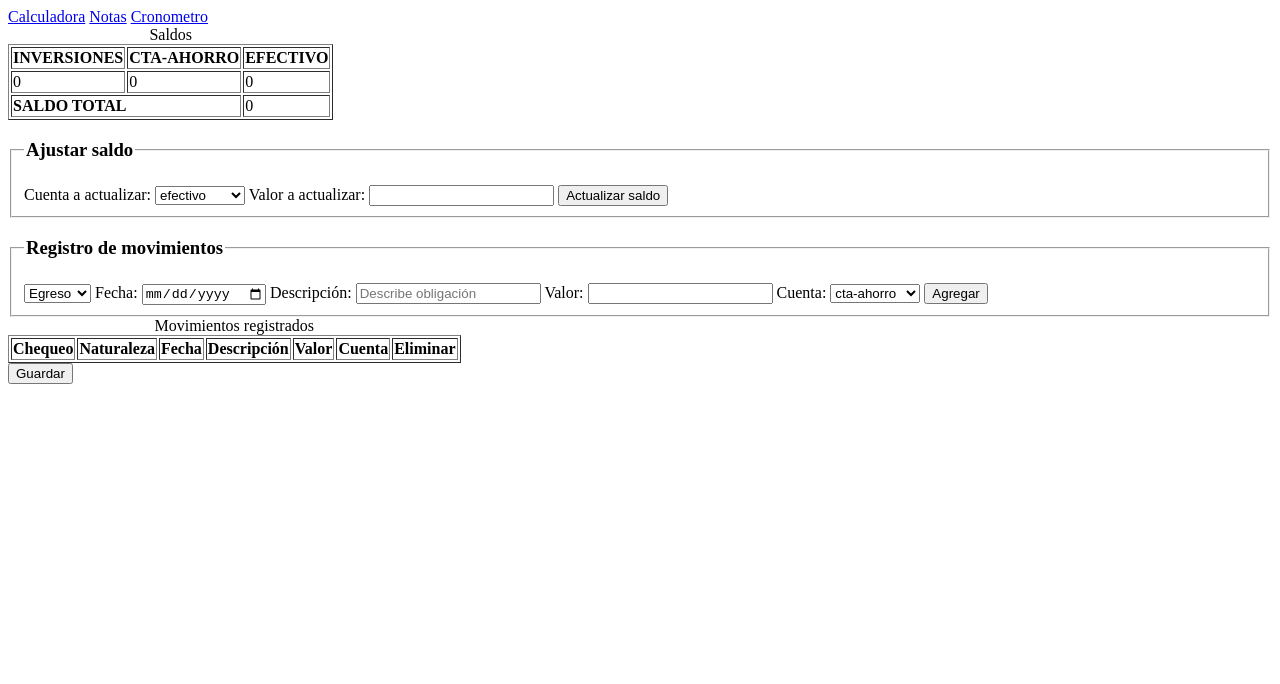
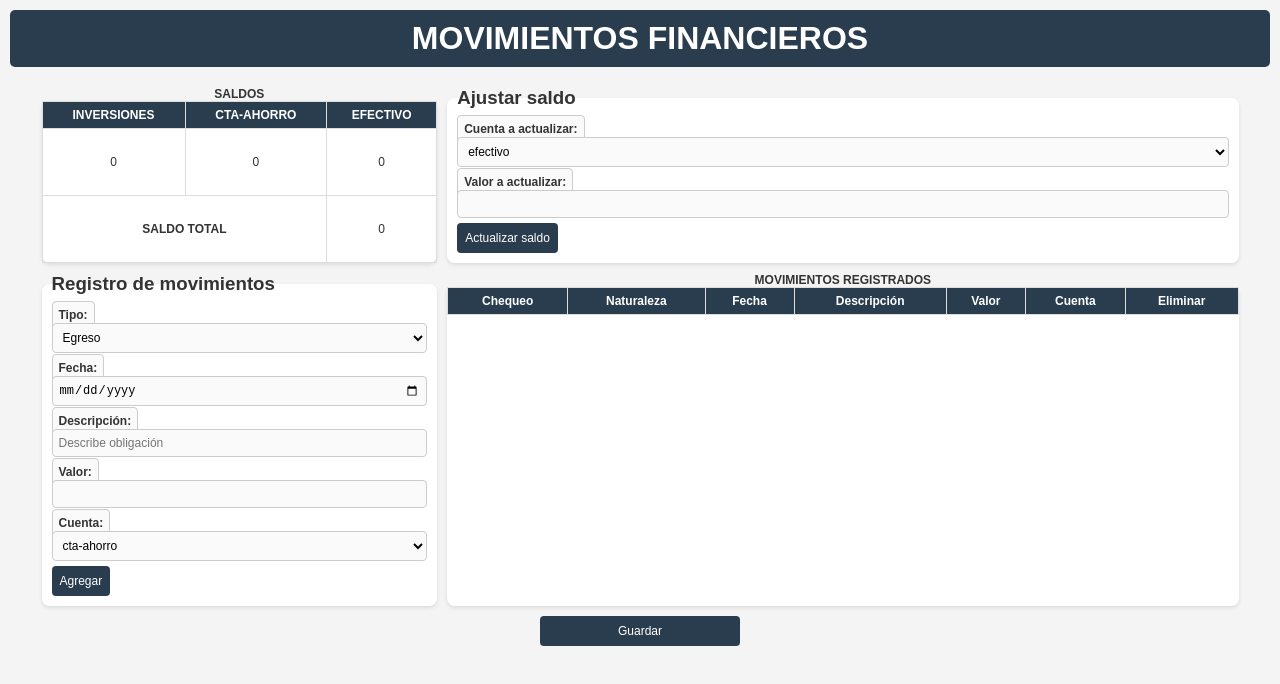
Before and after one commit to Diego17-cell/Movimientos-financieros, a plain HTML site: page movimientos.html in a window 1280 px wide. Drawn offline with Linux system fonts and the light colour scheme.

Commit message:
registro movimientos financieros terminado

```diff
--- a/movimientos.html
+++ b/movimientos.html
@@ -4,19 +4,16 @@
     <meta charset="UTF-8">
     <meta name="viewport" content="width=device-width, initial-scale=1.0">
     <title>Movimientos</title>
+    <link rel="stylesheet" href="style.css">
 </head>
 <body>
     <header>
-        <nav class="paginas">
-            <a href="calculadora.html">Calculadora</a>
-            <a href="notas.html">Notas</a>
-            <a href="cronometro.html">Cronometro</a>
-        </nav>
+        <h1>MOVIMIENTOS FINANCIEROS</h1>
     </header>
     <main>
 
         <table border="1" class="saldos">
-            <caption>Saldos</caption>
+            <caption><strong>SALDOS</strong></caption>
             <thead>
                 <tr>
                     <th>INVERSIONES</th>
@@ -41,14 +38,14 @@
 
             <legend><h3>Ajustar saldo</h3></legend>
 
-            <label for="cuenta-actualizar">Cuenta a actualizar: </label>
+            <label for="cuenta-actualizar"><strong>Cuenta a actualizar:</strong></label>
             <select name="actualizarCuenta" id="cuenta-actualizar">
                 <option value="efectivo">efectivo</option>
                 <option value="cta-ahorro">cta-ahorro</option>
                 <option value="inversiones">inversiones</option>
             </select>
 
-            <label for="valor-actualizar">Valor a actualizar: </label>
+            <label for="valor-actualizar"><strong>Valor a actualizar:</strong></label>
             <input id="valor-actualizar" type="number">
 
             <button id="guardar-saldos">Actualizar saldo</button>
@@ -58,22 +55,22 @@
         <fieldset id = "movimientos">
             <legend><h3>Registro de movimientos</h3></legend>
 
-            <label for="tipo"></label>
+            <label for="tipo"><strong>Tipo:</strong></label>
             <select name="naturaleza" id="tipo">
                 <option value="egreso">Egreso</option>
                 <option value="ingreso">Ingreso</option>
             </select>
 
-            <label for="fecha">Fecha:</label>
+            <label for="fecha"><strong>Fecha:</strong></label>
             <input type="date" id="fecha" name="fecha">
 
-            <label for="descripcion">Descripción:</label>
+            <label for="descripcion"><strong>Descripción:</strong></label>
             <input type="text" id="descripcion" name="descripcion" placeholder="Describe obligación">
 
-            <label for="valor">Valor:</label>
+            <label for="valor"><strong>Valor:</strong></label>
             <input type="number" id="valor" name="valor">
 
-            <label for="cuenta-afectada">Cuenta:</label>
+            <label for="cuenta-afectada"><strong>Cuenta:</strong></label>
             <select name="cuenta" id="cuenta-afectada">
                 <option value="cta-ahorro">cta-ahorro</option>
                 <option value="efectivo">efectivo</option>
@@ -84,7 +81,7 @@
         </fieldset>
 
         <table border="1">
-            <caption>Movimientos registrados</caption>
+            <caption><strong>MOVIMIENTOS REGISTRADOS</strong></caption>
             <thead>
                 <tr>
                     <th>Chequeo</th>
--- /dev/null
+++ b/style.css
@@ -0,0 +1,127 @@
+/* Reset básico */
+* {
+    margin: 0;
+    padding: 0;
+    box-sizing: border-box;
+}
+
+/* Estilos generales */
+body {
+    font-family: Arial, sans-serif;
+    background-color: #f4f4f4;
+    color: #333;
+    display: flex;
+    flex-direction: column;
+    align-items: center;
+    padding: 10px;
+}
+
+/* Header */
+header {
+    text-align: center;
+    padding: 10px;
+    background: #2a3d4f;
+    color: white;
+    width: 100%;
+    border-radius: 5px;
+    margin-bottom: 10px;
+}
+
+/* Contenedor principal */
+main {
+    display: grid;
+    grid-template-columns: 1fr 2fr; /* Dos columnas */
+    gap: 10px;
+    width: 95%;
+    max-width: 1200px;
+    margin-top: 10px;
+}
+
+/* Columna izquierda (Saldos, Ajustar Saldo, Registro Movimientos) */
+.left-column {
+    display: flex;
+    flex-direction: column;
+    gap: 10px;
+    width: 100%;
+}
+
+/* Tabla de saldos */
+.saldos {
+    text-align: center;
+}
+
+/* Formularios */
+fieldset {
+    border: none;
+    background: white;
+    padding: 10px;
+    border-radius: 8px;
+    box-shadow: 0 2px 4px rgba(0, 0, 0, 0.1);
+}
+
+label, select, input {
+    width: 100%;
+    font-size: 12px;
+    margin-bottom: 5px;
+    padding: 6px;
+    border: 1px solid #ccc;
+    border-radius: 4px;
+    background: #fafafa;
+}
+
+input:focus, select:focus {
+    border-color: #2a3d4f;
+    outline: none;
+}
+
+/* Botones */
+button {
+    background: #2a3d4f;
+    color: white;
+    border: none;
+    padding: 8px;
+    font-size: 12px;
+    border-radius: 4px;
+    cursor: pointer;
+    transition: transform 0.1s ease-in-out, background 0.3s;
+}
+
+button:hover {
+    background: #1f2e3c;
+}
+
+button:active {
+    transform: scale(0.95);
+}
+
+/* Columna derecha (Tabla de Movimientos) */
+.right-column {
+    overflow-x: auto;
+}
+
+/* Tabla de movimientos */
+table {
+    width: 100%;
+    border-collapse: collapse;
+    font-size: 12px;
+    background: white;
+    border-radius: 8px;
+    box-shadow: 0 2px 4px rgba(0, 0, 0, 0.1);
+}
+
+th, td {
+    padding: 6px;
+    border: 1px solid #ddd;
+    text-align: center;
+}
+
+th {
+    background: #2a3d4f;
+    color: white;
+}
+
+/* Botón de guardar */
+#saveData {
+    margin-top: 10px;
+    width: 200px;
+}
```
Also changed, not shown: calculadora.html (deleted, +0 -17 lines), cronometro.html (deleted, +0 -17 lines), notas.html (deleted, +0 -17 lines).
